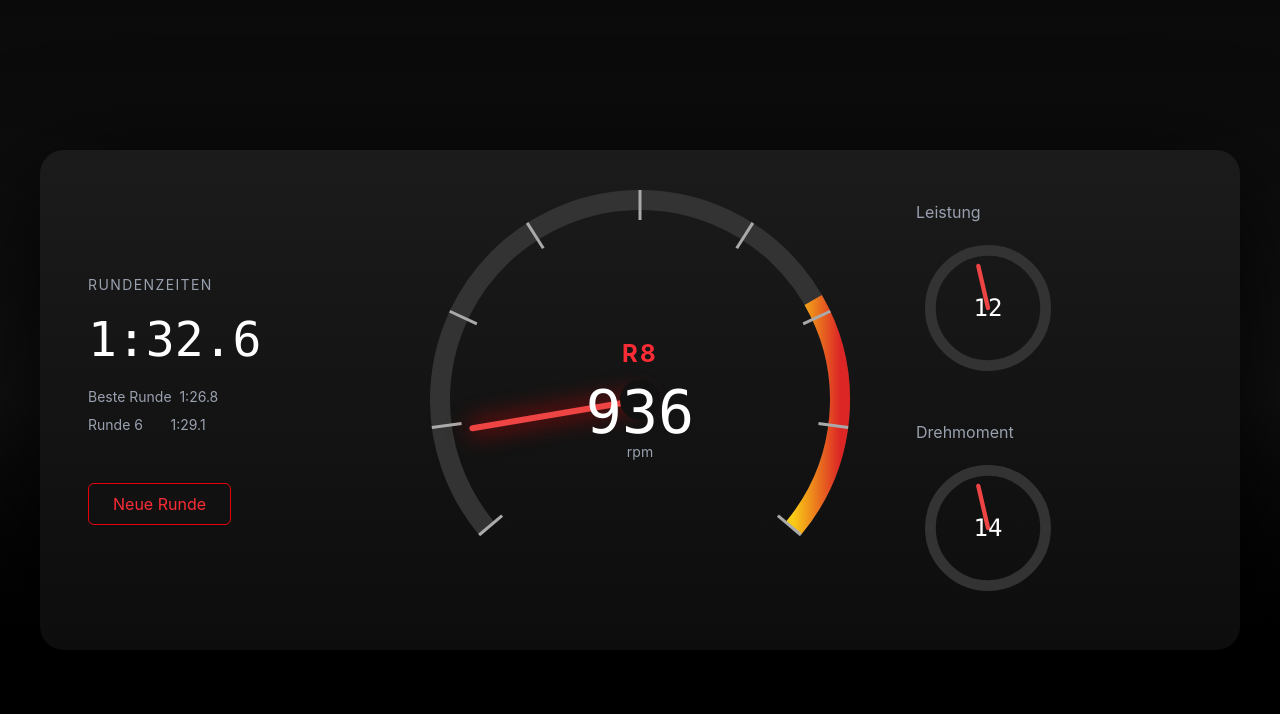
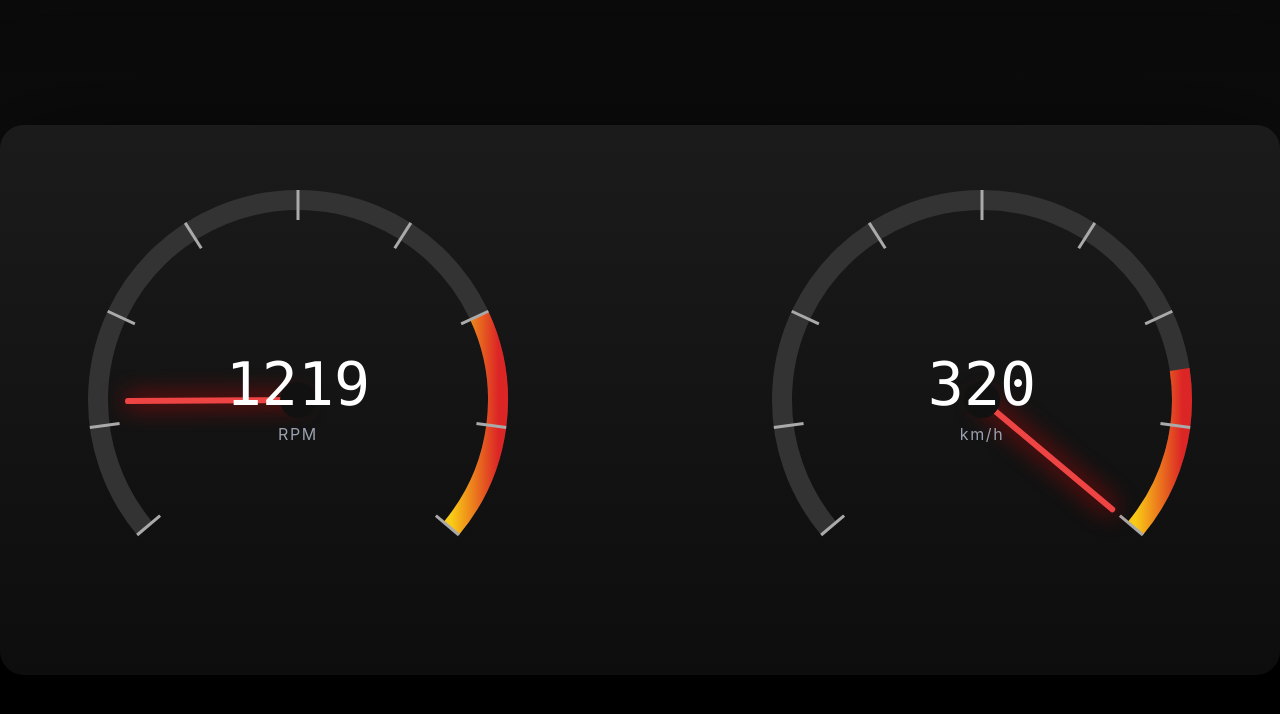
Before and after one commit to BenSnellgrove/react-dashboard, a React (Vite) app: page / in a window 1280 px wide. Shown: the top 714 px of the page. Built offline with nearby package versions, Linux system fonts and the light colour scheme.

Commit message:
vibes round 3, slightly backwards

```diff
--- a/src/App.jsx
+++ b/src/App.jsx
@@ -1,6 +1,4 @@
 import { useEffect, useRef, useState } from 'react';
-
-const TAU = Math.PI * 2;
 
 function polarToCartesian(cx, cy, r, angleDeg) {
   const angleRad = (angleDeg - 90) * (Math.PI / 180);
@@ -18,49 +16,29 @@ function describeArc(cx, cy, r, startAngle, endAngle) {
   return ['M', start.x, start.y, 'A', r, r, 0, largeArcFlag, 0, end.x, end.y].join(' ');
 }
 
+const START_ANGLE = -130;
+const END_ANGLE = 130;
+
 export default function App() {
   return (
     <div className="h-screen w-screen flex items-center justify-center bg-gradient-to-b from-[#0a0a0a] via-[#111] to-black text-white">
-      <div className="w-[1200px] h-[500px] rounded-3xl bg-gradient-to-b from-[#1b1b1b] to-[#0d0d0d] shadow-[0_30px_120px_rgba(0,0,0,0.9)] p-12 flex items-center justify-between">
-        <div className="w-1/4">
-          <LeftPanel />
-        </div>
-
+      <div className="w-[1400px] h-[550px] rounded-3xl bg-gradient-to-b from-[#1b1b1b] to-[#0d0d0d] shadow-[0_30px_120px_rgba(0,0,0,0.9)] p-12 flex items-center justify-between">
         <Tachometer />
 
-        <div className="w-1/4 flex flex-col gap-10">
-          <SideGauge label="Leistung" max={100} />
-          <SideGauge label="Drehmoment" max={120} />
-        </div>
+        <Speedometer />
       </div>
     </div>
   );
 }
 
-function LeftPanel() {
-  return (
-    <div className="space-y-5">
-      <div className="text-gray-400 tracking-widest text-sm">RUNDENZEITEN</div>
-
-      <div className="text-5xl font-mono">1:32.6</div>
-
-      <div className="text-gray-400 text-sm leading-7">
-        Beste Runde&nbsp;&nbsp;1:26.8 <br />
-        Runde 6&nbsp;&nbsp;&nbsp;&nbsp;&nbsp;&nbsp;&nbsp;1:29.1
-      </div>
-
-      <button className="mt-6 border border-red-600 text-red-500 px-6 py-2 rounded-md hover:bg-red-600/10 transition">
-        Neue Runde
-      </button>
-    </div>
-  );
-}
+/* ===========================
+   RPM TACHOMETER
+=========================== */
 
 function Tachometer() {
   const [value, setValue] = useState(0);
   const targetRef = useRef(0);
 
-  // target changes every second (0-8000 rpm)
   useEffect(() => {
     const interval = setInterval(() => {
       const sec = new Date().getSeconds();
@@ -69,55 +47,104 @@ function Tachometer() {
     return () => clearInterval(interval);
   }, []);
 
-  // smooth animation
   useEffect(() => {
     let frame;
     const animate = () => {
-      setValue((prev) => {
-        const diff = targetRef.current - prev;
-        return prev + diff * 0.08;
-      });
+      setValue((prev) => prev + (targetRef.current - prev) * 0.08);
       frame = requestAnimationFrame(animate);
     };
     animate();
     return () => cancelAnimationFrame(frame);
   }, []);
 
-  const startAngle = -130;
-  const endAngle = 130;
-  const rpmAngle = startAngle + (value / 8000) * (endAngle - startAngle);
+  return <Gauge label="RPM" value={value} max={8000} redZoneStart={6000} />;
+}
+
+/* ===========================
+   PERFORMANCE SPEEDOMETER
+=========================== */
+
+function Speedometer() {
+  const [speed, setSpeed] = useState(0);
+  const frameTimes = useRef([]);
+  const lastTime = useRef(performance.now());
+
+  useEffect(() => {
+    let frame;
+
+    const measure = (now) => {
+      const delta = now - lastTime.current;
+      lastTime.current = now;
+
+      frameTimes.current.push(delta);
+      if (frameTimes.current.length > 60) {
+        frameTimes.current.shift();
+      }
+
+      const avg = frameTimes.current.reduce((a, b) => a + b, 0) / frameTimes.current.length;
+
+      const fps = 1000 / avg;
+
+      // Map FPS (0–60) to speed (0–320 km/h)
+      const mappedSpeed = Math.min((fps / 60) * 320, 320);
+
+      setSpeed((prev) => prev + (mappedSpeed - prev) * 0.1);
+
+      frame = requestAnimationFrame(measure);
+    };
+
+    frame = requestAnimationFrame(measure);
+    return () => cancelAnimationFrame(frame);
+  }, []);
+
+  return <Gauge label="km/h" value={speed} max={320} redZoneStart={260} />;
+}
+
+/* ===========================
+   GENERIC GAUGE COMPONENT
+=========================== */
+
+function Gauge({ label, value, max, redZoneStart }) {
+  const angle = START_ANGLE + (value / max) * (END_ANGLE - START_ANGLE);
 
   return (
     <div className="relative w-[500px] h-[500px]">
       <svg viewBox="0 0 500 500" className="w-full h-full">
         <defs>
-          <linearGradient id="redZone" x1="0%" y1="0%" x2="100%" y2="0%">
+          <linearGradient id={`grad-${label}`} x1="0%" y1="0%" x2="100%" y2="0%">
             <stop offset="0%" stopColor="#facc15" />
             <stop offset="100%" stopColor="#dc2626" />
           </linearGradient>
         </defs>
 
-        {/* outer arc */}
+        {/* Base arc */}
         <path
-          d={describeArc(250, 250, 200, startAngle, endAngle)}
+          d={describeArc(250, 250, 200, START_ANGLE, END_ANGLE)}
           stroke="#333"
           strokeWidth="20"
           fill="none"
         />
 
-        {/* redline arc */}
+        {/* Red zone */}
         <path
-          d={describeArc(250, 250, 200, 60, 130)}
-          stroke="url(#redZone)"
+          d={describeArc(
+            250,
+            250,
+            200,
+            START_ANGLE + (redZoneStart / max) * (END_ANGLE - START_ANGLE),
+            END_ANGLE,
+          )}
+          stroke={`url(#grad-${label})`}
           strokeWidth="20"
           fill="none"
         />
 
-        {/* ticks */}
+        {/* Ticks */}
         {Array.from({ length: 9 }).map((_, i) => {
-          const angle = startAngle + (i / 8) * (endAngle - startAngle);
-          const outer = polarToCartesian(250, 250, 210, angle);
-          const inner = polarToCartesian(250, 250, 180, angle);
+          const a = START_ANGLE + (i / 8) * (END_ANGLE - START_ANGLE);
+
+          const outer = polarToCartesian(250, 250, 210, a);
+          const inner = polarToCartesian(250, 250, 180, a);
 
           return (
             <line
@@ -132,67 +159,26 @@ function Tachometer() {
           );
         })}
 
-        {/* needle */}
+        {/* Needle */}
         <line
           x1="250"
           y1="250"
-          x2={polarToCartesian(250, 250, 170, rpmAngle).x}
-          y2={polarToCartesian(250, 250, 170, rpmAngle).y}
+          x2={polarToCartesian(250, 250, 170, angle).x}
+          y2={polarToCartesian(250, 250, 170, angle).y}
           stroke="#ef4444"
           strokeWidth="6"
           strokeLinecap="round"
           style={{ filter: 'drop-shadow(0 0 12px red)' }}
         />
 
-        {/* center hub */}
-        <circle cx="250" cy="250" r="20" fill="#111" />
+        {/* Hub */}
+        <circle cx="250" cy="250" r="18" fill="#111" />
       </svg>
 
-      {/* center text */}
       <div className="absolute inset-0 flex flex-col items-center justify-center">
-        <div className="text-red-500 text-2xl font-bold tracking-widest">R8</div>
-        <div className="text-6xl font-mono mt-3">{Math.round(value)}</div>
-        <div className="text-gray-400 text-sm">rpm</div>
+        <div className="text-6xl font-mono">{Math.round(value)}</div>
+        <div className="text-gray-400 tracking-widest mt-2">{label}</div>
       </div>
     </div>
   );
 }
-
-function SideGauge({ label, max }) {
-  const [val, setVal] = useState(0);
-
-  useEffect(() => {
-    const i = setInterval(() => {
-      const sec = new Date().getSeconds();
-      setVal((sec / 59) * max);
-    }, 1000);
-    return () => clearInterval(i);
-  }, [max]);
-
-  const angle = (val / max) * 270 - 135;
-
-  return (
-    <div>
-      <div className="text-gray-400 mb-3">{label}</div>
-
-      <div className="relative w-36 h-36">
-        <svg viewBox="0 0 200 200">
-          <circle cx="100" cy="100" r="80" stroke="#333" strokeWidth="15" fill="none" />
-          <line
-            x1="100"
-            y1="100"
-            x2={100 + 60 * Math.cos((angle * Math.PI) / 180)}
-            y2={100 + 60 * Math.sin((angle * Math.PI) / 180)}
-            stroke="#ef4444"
-            strokeWidth="6"
-            strokeLinecap="round"
-          />
-        </svg>
-
-        <div className="absolute inset-0 flex items-center justify-center text-2xl font-mono">
-          {Math.round(val)}
-        </div>
-      </div>
-    </div>
-  );
-}
```
